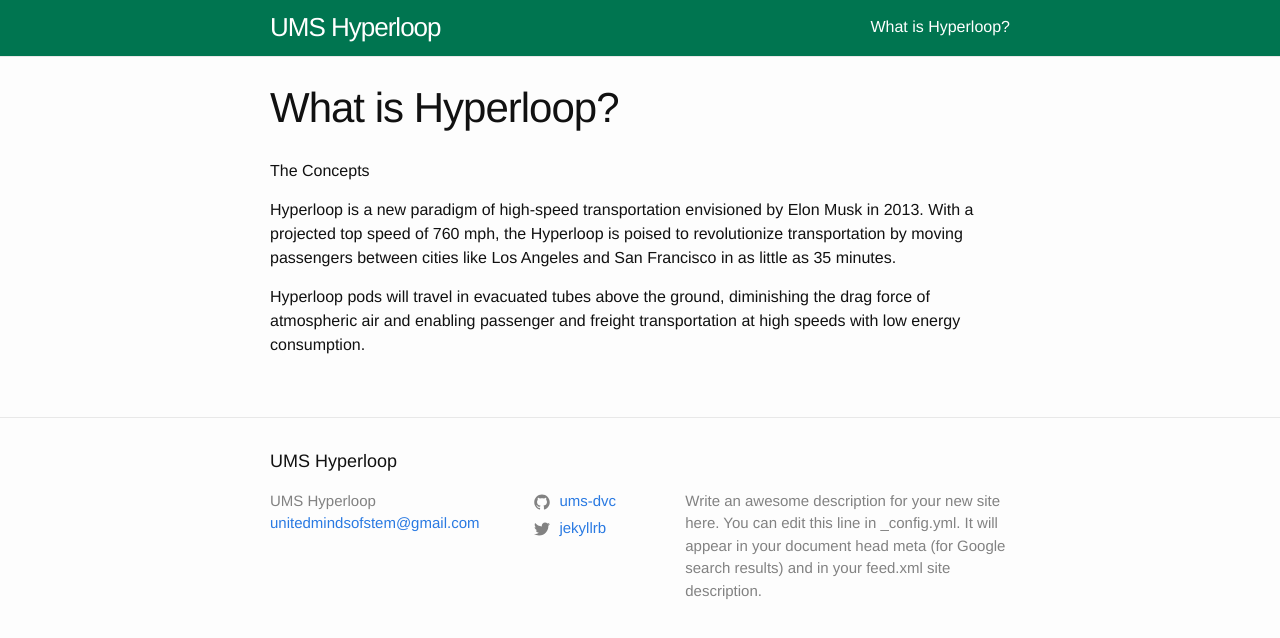
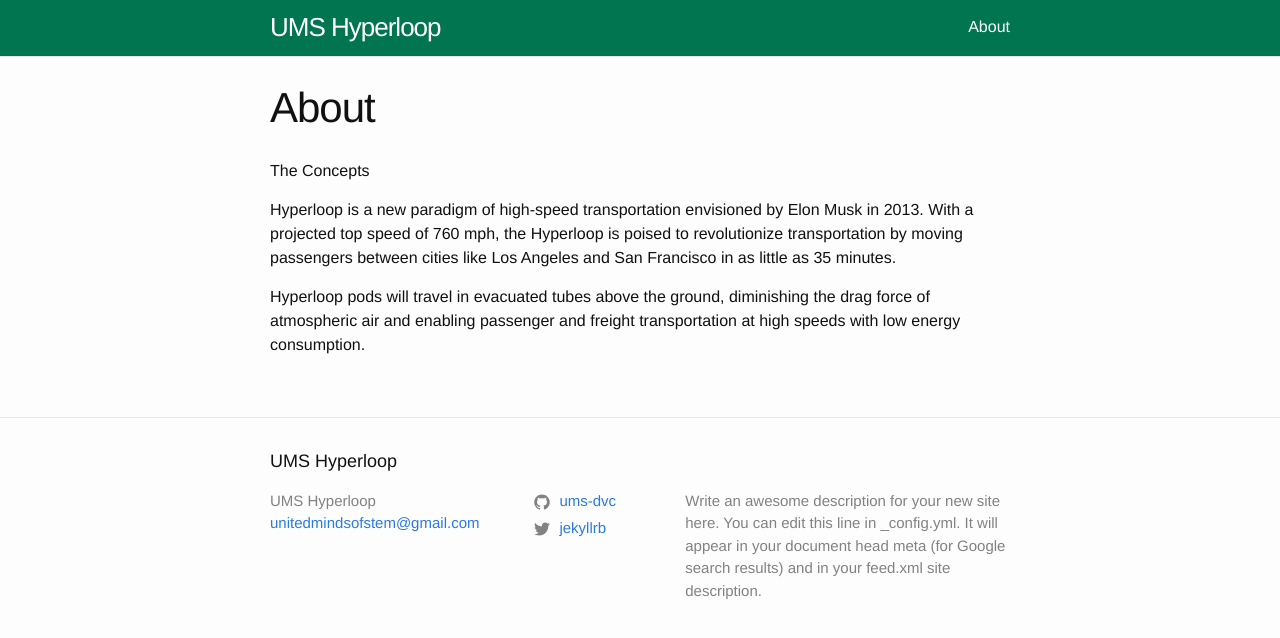
Before and after one commit to ums-dvc/ums-dvc.github.io, a Jekyll site: the page built from about.md, in a window 1280 px wide. Shown: the top 638 px of the page. Built offline with Jekyll 4.4.1, drawn with Linux system fonts in a browser that asks for light colours.

Commit message:
change link title

```diff
--- a/about.md
+++ b/about.md
@@ -1,6 +1,6 @@
 ---
 layout: page
-title: What is Hyperloop?
+title: About
 permalink: /about/
 ---
 
```
